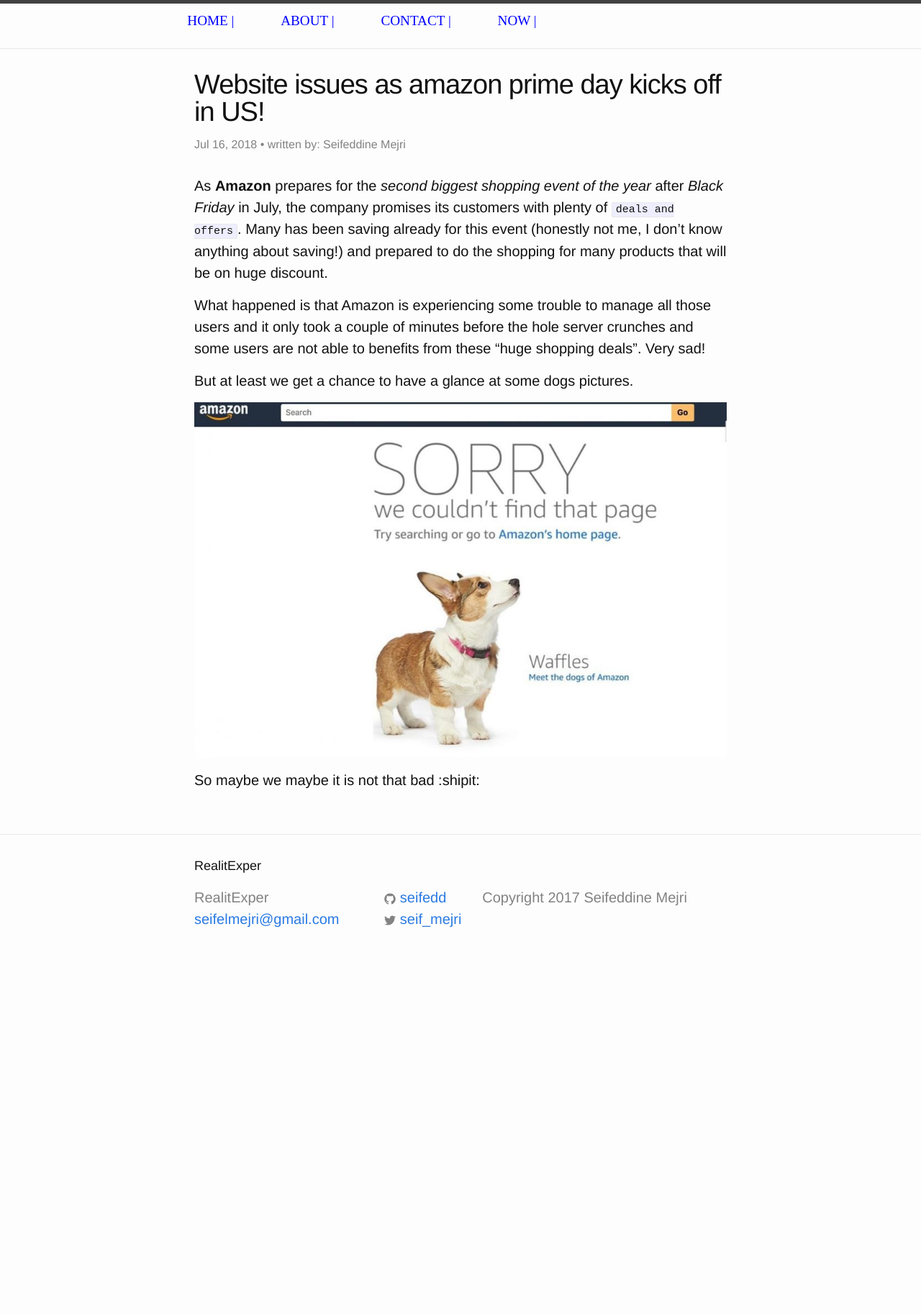
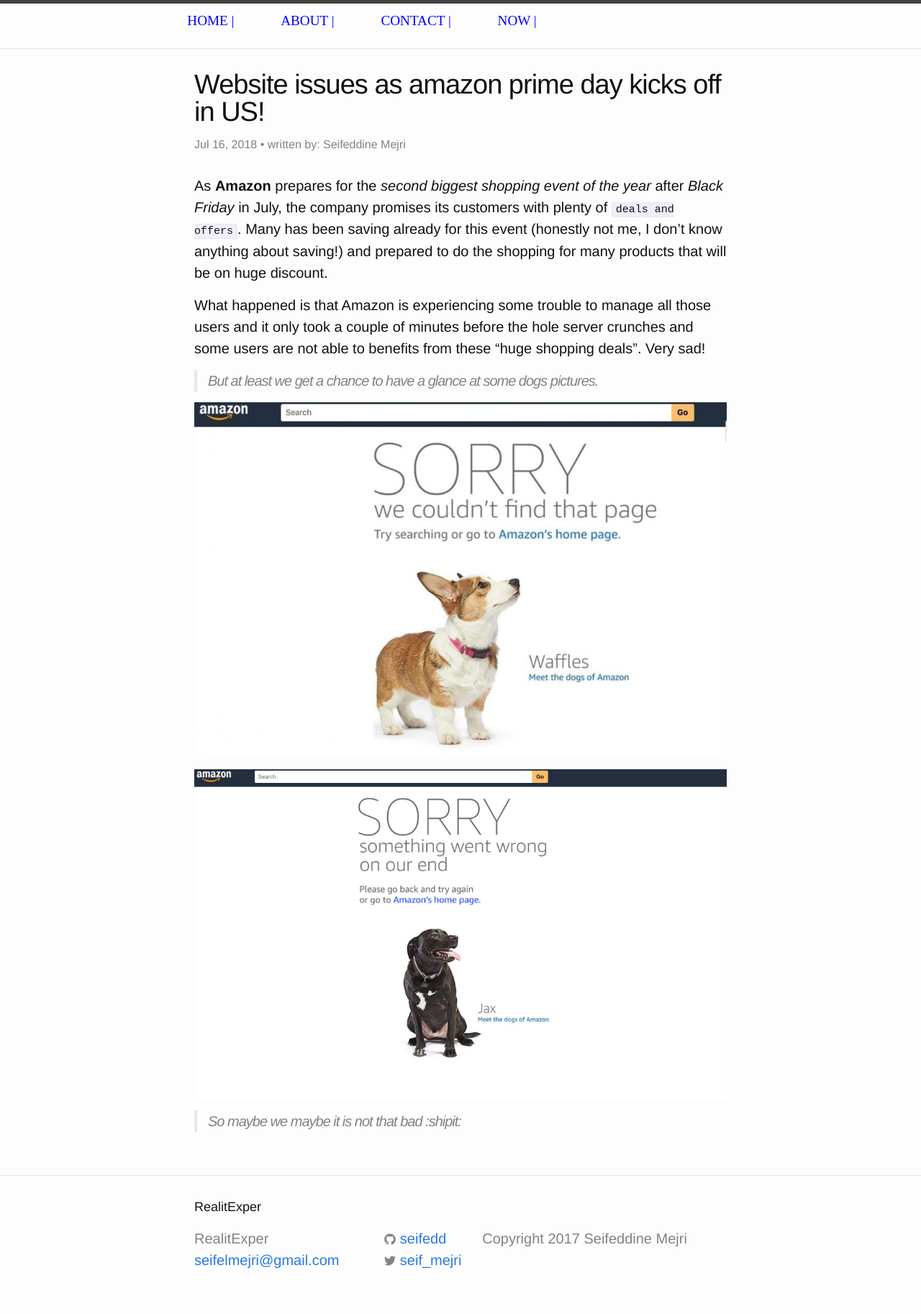
Before and after one commit to seifedd/Reality, a Jekyll site: the page built from _posts/2018-07-16-What happened to Amazon today.markdown, in a window 1280 px wide. Shown: the whole page at 72% size. Built offline with Jekyll 4.4.1, drawn with Linux system fonts in a browser that asks for light colours; comment, search, counter and statistics services are not loaded; before the commit the page ends 1352 px from its top, so only the background shows below that.

Commit message:
image_added

```diff
--- a/_posts/2018-07-16-What happened to Amazon today.markdown
+++ b/_posts/2018-07-16-What happened to Amazon today.markdown
@@ -14,8 +14,9 @@ As **Amazon** prepares for the  *second biggest shopping event of the year* afte
 
 What happened is that Amazon is experiencing some trouble to manage all those users and it only took a couple of minutes before the hole server crunches and some users are not able to benefits from these "huge shopping deals". Very sad!
 
-But at least we get a chance to have a glance at some dogs pictures.
+>But at least we get a chance to have a glance at some dogs pictures.
 
 ![Img_dog](https://github.com/seifedd/Reality/blob/master/img/dog2.jpg "Image_dog")
 
-So maybe we maybe it is not that bad :shipit:
+![Img_dog](https://github.com/seifedd/Reality/blob/master/img/dog3.jpg "Image_dog")
+>So maybe we maybe it is not that bad :shipit:
```
Also changed, not shown: img/dog3.jpg (added).
